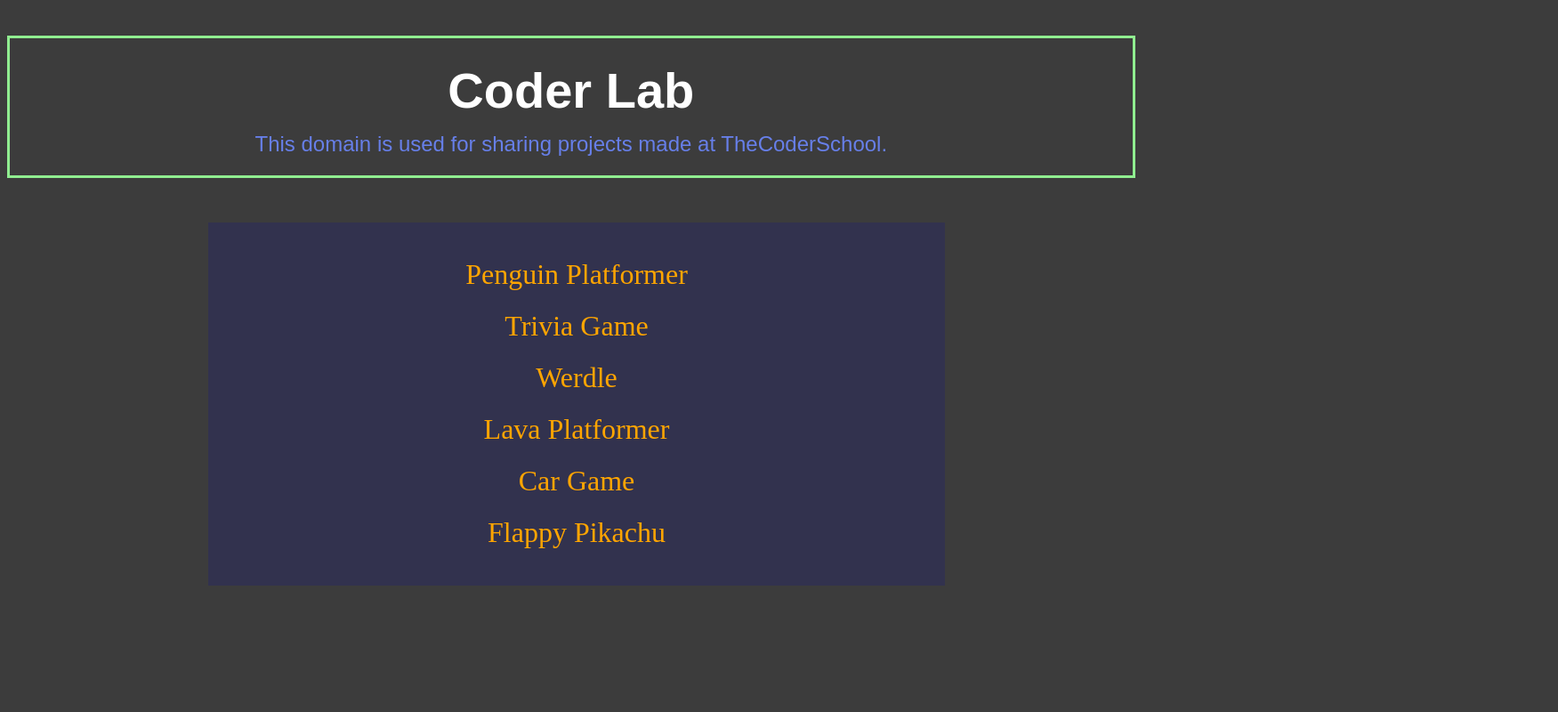
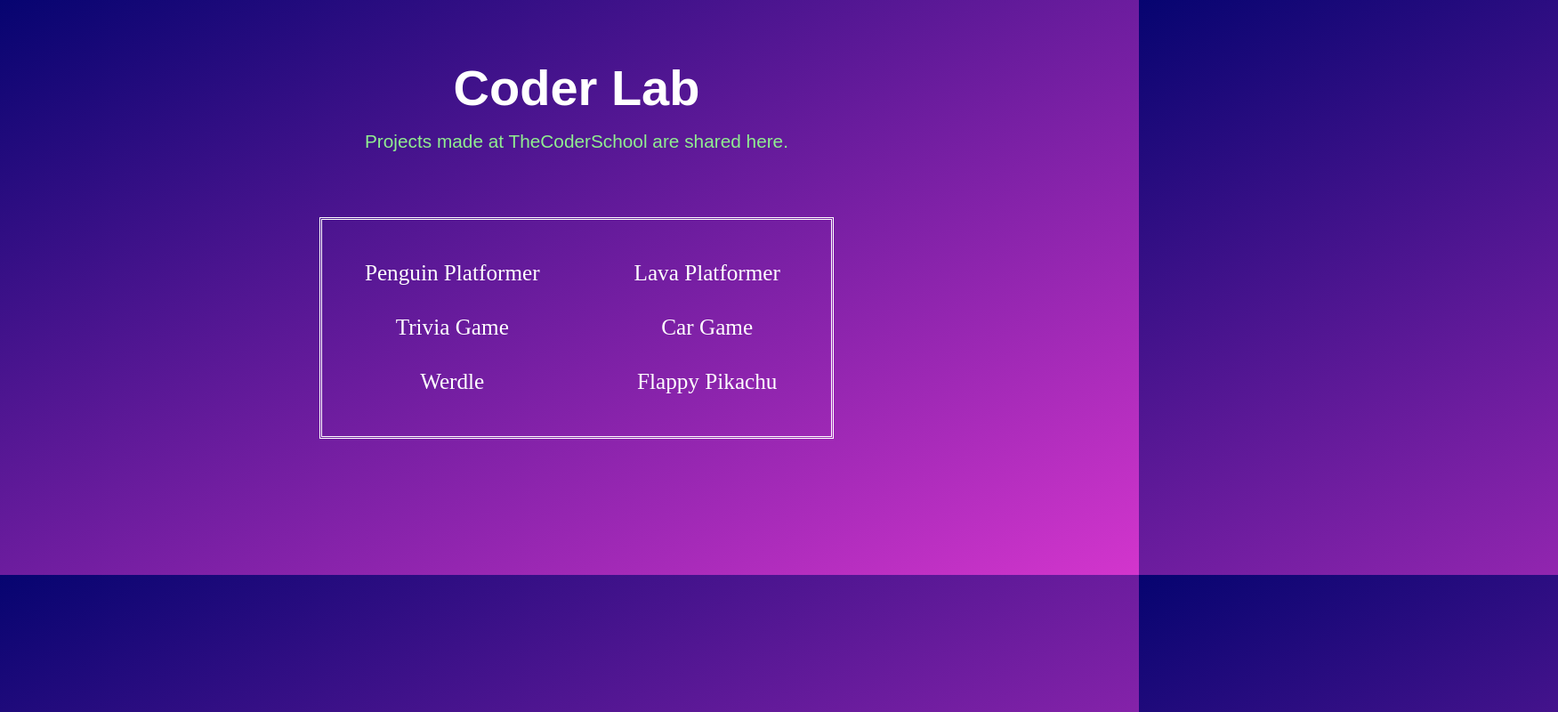
Before and after one commit to AadiCharpe/coderlab, a plain HTML site: page index.html in a window 1280 px wide. Shown: the whole page at 89% size, 1751 px wide, since content can reach past the window. Drawn offline with Linux system fonts and the light colour scheme.

Commit message:
changed css

```diff
--- a/index.html
+++ b/index.html
@@ -10,15 +10,19 @@
     <body>
         <div class="text">
             <h1 class="title">Coder Lab</h1>
-            <p class="description">This domain is used for sharing projects made at TheCoderSchool.</p>
+            <p class="description">Projects made at TheCoderSchool are shared here.</p>
         </div>
         <div class="games">
+            <div class="column1">
                 <a href="https://coderlab.work/penguin">Penguin Platformer</a>
                 <a href="https://coderlab.work/quiz">Trivia Game</a>
                 <a href="https://coderlab.work/werdle">Werdle</a>
+            </div>
+            <div class="column2">
                 <a href="https://coderlab.work/christian">Lava Platformer</a>
                 <a href="https://coderlab.work/isaias">Car Game</a>
                 <a href="https://coderlab.work/liam">Flappy Pikachu</a>
             </div>
+        </div>
     </body>
 </html>
--- a/style.css
+++ b/style.css
@@ -1,37 +1,42 @@
 body {
     width: 100%;
     height: 100%;
-    background-color: rgb(60, 60, 60);
+    background-color: rgb(6, 4, 112);
+    background-image: linear-gradient(to bottom right, rgb(6, 4, 112), rgb(211, 53, 205));
 }
 
 .games {
-    background: rgba(41, 41, 96, 0.5);
     margin: auto;
     margin-top: 50px;
-    width: 60%;
+    margin-bottom: 12%;
+    width: 40%;
     padding: 30px;
     text-align: center;
     display: flex;
-    flex-direction: column;
+    flex-direction: row;
+    border-style: double;
+    border-width: 3px;
+    border-color: white;
 }
 
 .text {
     color: #ffffff;
     padding: 10px;
-    border-style: solid;
-    border-color: lightgreen;
-    width: 97%;
     text-align: center;
     margin-top: 40px;
     font-family: Arial, Helvetica, sans-serif;
 }
 
 a {
-    color: orange;
+    color: white;
     text-decoration: none;
-    padding: 0px;
     margin: 20px;
-    scale: 2;
+    font-size: large;
+    scale: 1.4;
+}
+
+a:hover {
+    background-color: rgb(68, 8, 207);
 }
 
 .title {
@@ -40,6 +45,18 @@ a {
 }
 
 .description {
-    scale: 1.5;
-    color: rgb(103, 127, 233);
+    scale: 1.3;
+    color: lightgreen;
 }
+
+.column1 {
+    display: flex;
+    flex-direction: column;
+    margin-left: 5%;
+}
+
+.column2 {
+    display: flex;
+    flex-direction: column;
+    margin-left: 23%;
+}
```
Lines whose indentation alone changed are shown as unchanged.
